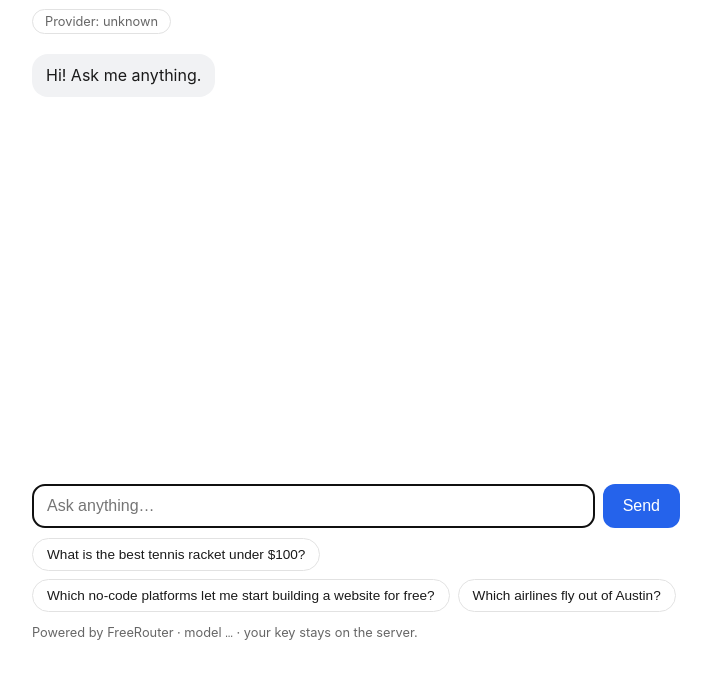
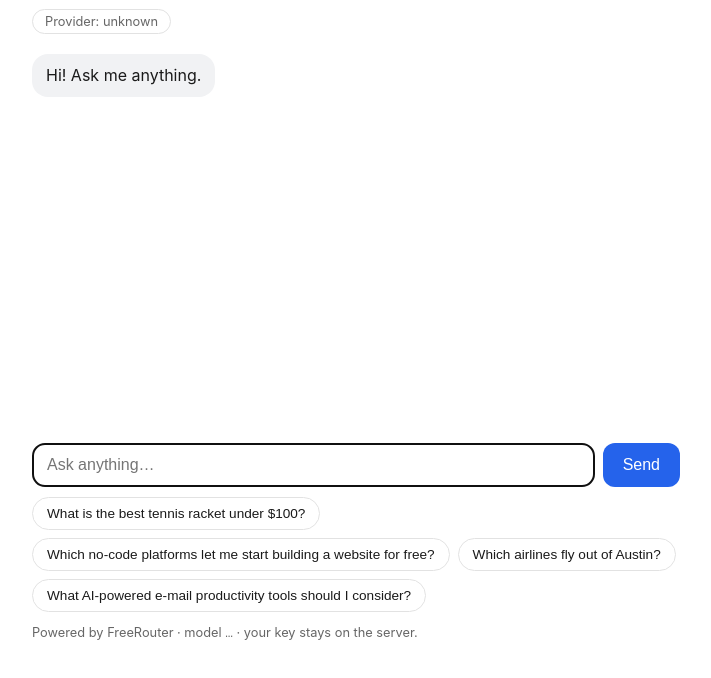
Before and after one commit to niyogi/freerouter-demo-app, a website: page public/index.html in a window 1280 px wide. Shown: the part 106-784 px from the top of the page, without its empty margins (284-995 px from the left). Drawn offline with Linux system fonts and the light colour scheme; no server answers.

Commit message:
FreeRouter chatbot demo: drop in your API key and chat

```diff
--- a/public/index.html
+++ b/public/index.html
@@ -25,6 +25,7 @@
       <button type="button" class="chip">What is the best tennis racket under $100?</button>
       <button type="button" class="chip">Which no-code platforms let me start building a website for free?</button>
       <button type="button" class="chip">Which airlines fly out of Austin?</button>
+      <button type="button" class="chip">What AI-powered e-mail productivity tools should I consider?</button>
     </div>
     <p class="hint">Powered by <span id="hint-host">FreeRouter</span> · model <code id="hint-model">…</code> · your key stays on the server.</p>
   </main>
```
